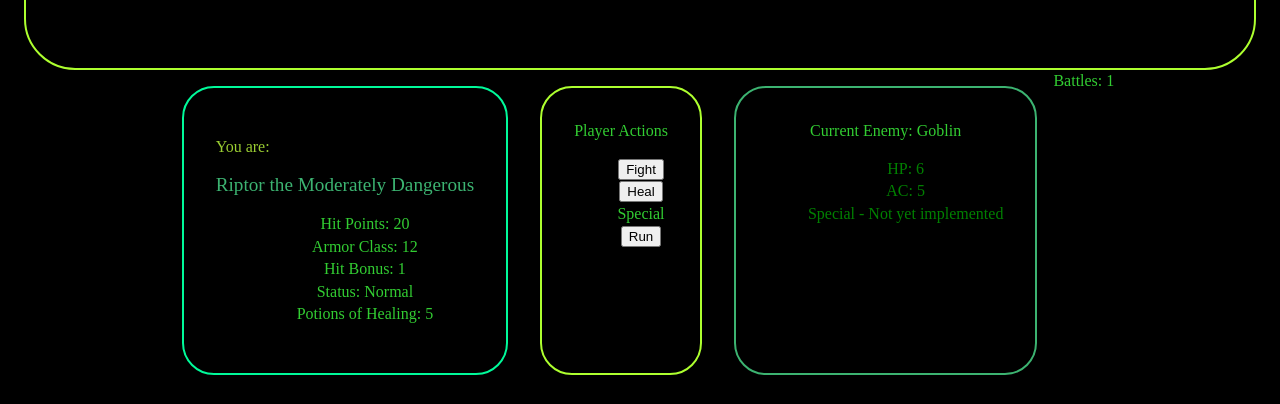
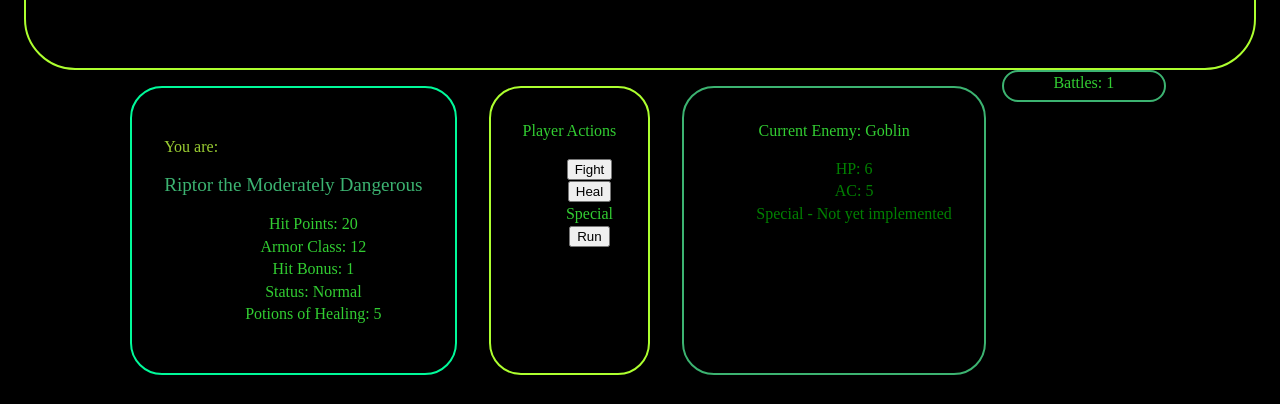
Before and after one commit to MustardJoe/rpg-combat-engine, a React app: page / in a window 1280 px wide. Shown: the part 443-847 px from the top of the page. Built offline with nearby package versions, Linux system fonts and the light colour scheme; a web font is replaced by a local one.

Commit message:
got border on count working

```diff
--- a/src/components/battlescount/battlescount.css
+++ b/src/components/battlescount/battlescount.css
@@ -1,6 +1,6 @@
-count {
+.count {
   border: solid 2px mediumseagreen;
   border-radius: 2em;
   width: 10em;
-  height: 5em;
+  height: 1.8em;
 }
```
